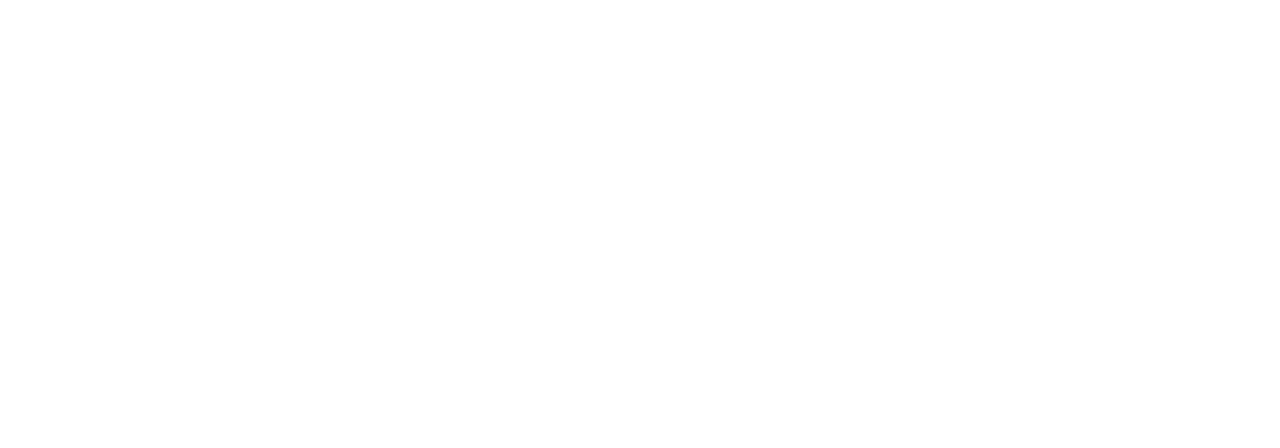
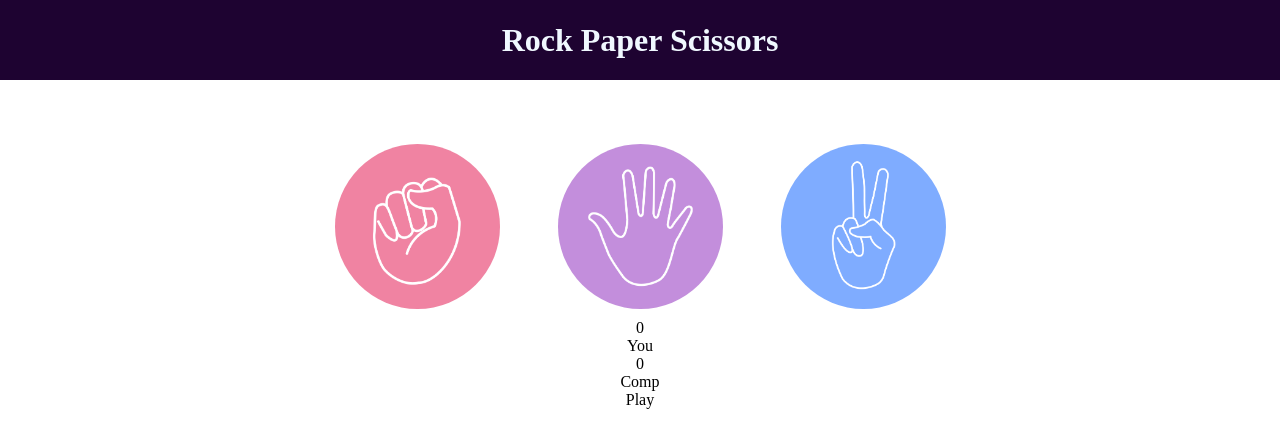
Before and after one commit to AbdullahEnemy/rockPaperScissors, a plain HTML site: page index.html in a window 1280 px wide. Drawn offline with Linux system fonts and the light colour scheme.

Commit message:
html done

```diff
--- a/index.html
+++ b/index.html
@@ -3,10 +3,35 @@
 <head>
     <meta charset="UTF-8">
     <meta name="viewport" content="width=device-width, initial-scale=1.0">
-    <title>Document</title>
+    <title>RockPaperScissors</title>
     <link rel="stylesheet" href="style.css">
 </head>
 <body>
+    <h1>Rock Paper Scissors</h1>
+    <div class="choices">
+        <div class="choice" id="rock">
+        <img src="./images/rock.png" alt="">
+        </div>
+        <div class="choice" id="paper">
+        <img src="./images/paper.png" alt="">
+        </div>
+         <div class="choice" id="scissors">
+        <img src="./images/scissors.png" alt="">
+        </div>
+    </div>
+        <div class="score-borad">
+            <div class="score">
+                <p id="user">0</p>
+                <p>You</p>
+            </div>
+            <div class="score">
+                <p id="comp">0</p>
+                <p>Comp</p>
+            </div>
+        </div>
+        <div class="msg-container">
+            <p id="msg">Play</p>
+        </div>
 
 </body>
 <script src="app.js"></script>
--- a/style.css
+++ b/style.css
@@ -0,0 +1,29 @@
+*{
+    margin: 0;
+    padding: 0;
+    text-align: center;
+}
+h1{
+    background-color:rgb(30, 3, 49);
+    color: aliceblue;
+    text-align: center;
+    height: 5rem;
+    line-height: 5rem;
+}
+.choice{
+    height: 175px;
+    width: 175px;
+}
+img{
+    height: 165px;
+    width: 165px;
+    object-fit: cover;
+    border-radius: 50%;
+}
+.choices{
+    display: flex;
+    justify-content: center;
+    align-items: center;
+    gap: 3rem;
+    margin-top: 4rem;
+}
```
